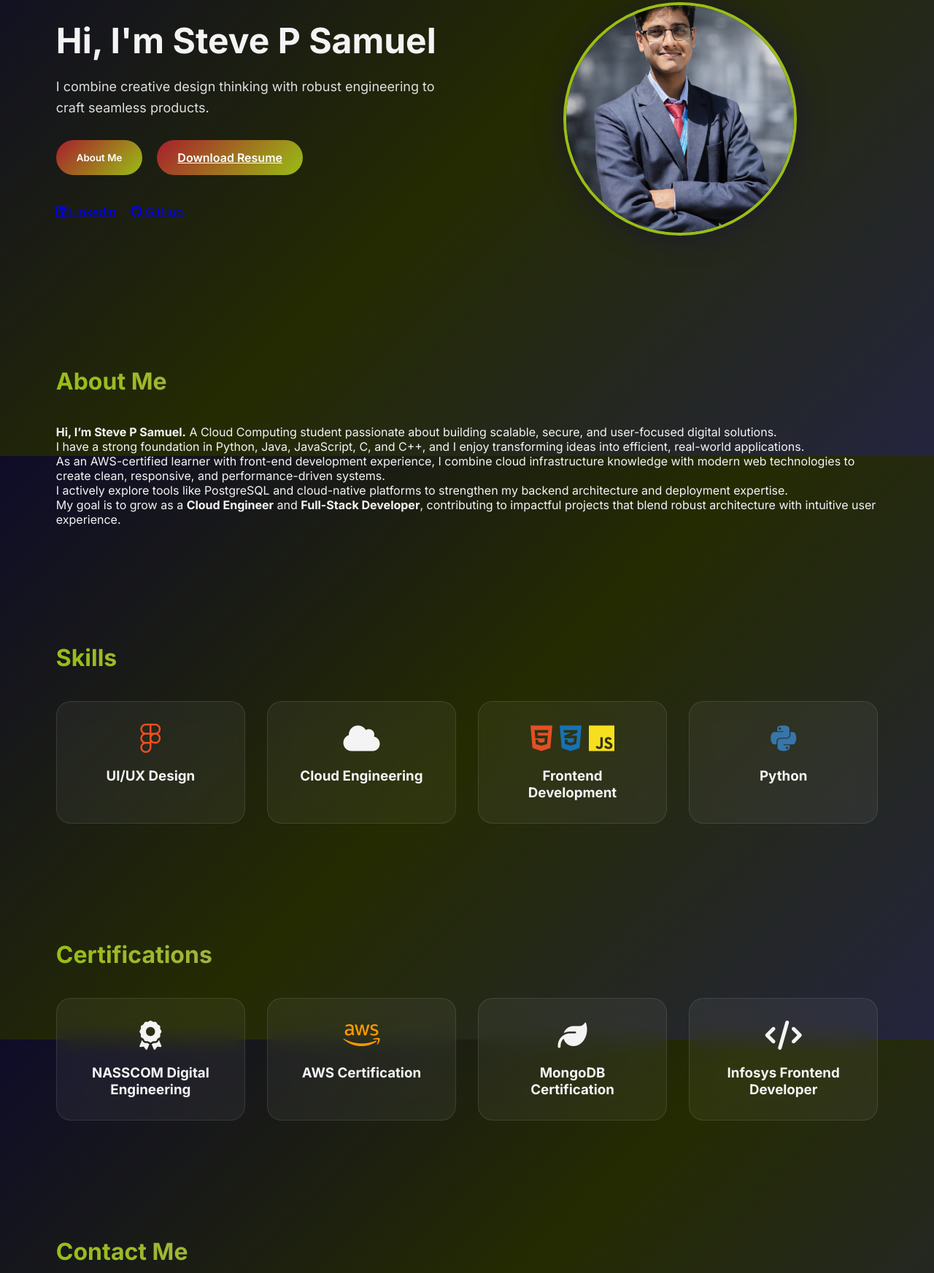
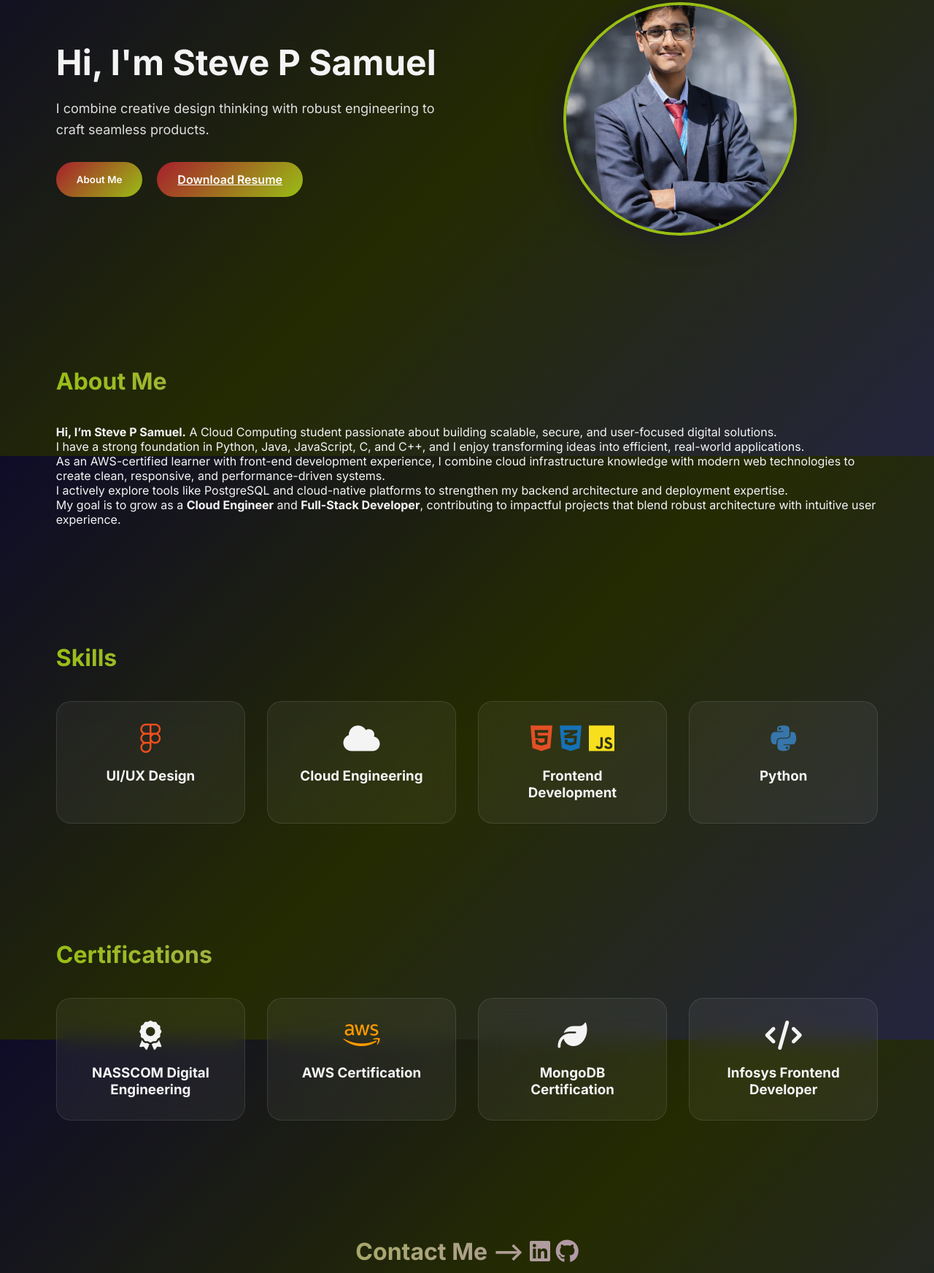
Before and after one commit to Stevesamuel64/stevekjc, a website: page public/index.html in a window 1280 px wide. Shown: the part 175-1920 px from the top of the page at 73% size. Drawn offline with Linux system fonts and the light colour scheme.

```diff
--- a/public/index.html
+++ b/public/index.html
@@ -62,10 +62,6 @@
             </a>
         </div>
 
-        <div class="social-links">
-            <a href="#" target="_blank"><i class="fab fa-linkedin"></i> LinkedIn</a>
-            <a href="#" target="_blank"><i class="fab fa-github"></i> GitHub</a>
-        </div>
     </div>
 
     <div class="hero-image">
@@ -190,8 +186,13 @@
 </section>
 
 <!-- CONTACT -->
+
 <section id="contact" class="fade-in">
-    <h2 class="section-title">Contact Me</h2>
+    <center><h2 class="section-title">Contact Me   -->       <a href="#" target="_blank"><i class="fab fa-linkedin"></i> </a>
+            <a href="#" target="_blank"><i class="fab fa-github"></i></a></h2></center>
+     <div class="social-links">
+
+        </div>
 
     <div class="contact-container">
         <form id="contactForm" class="contact-form">
```
